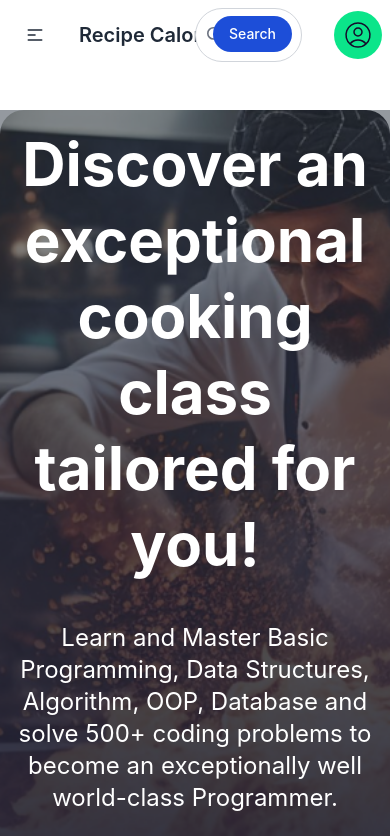
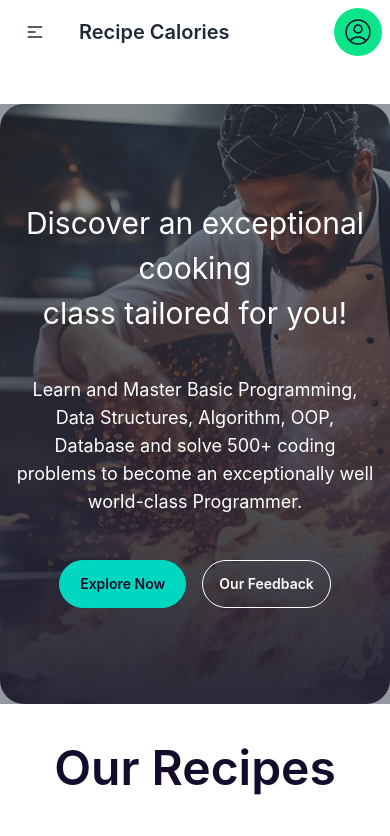
Before and after one commit to ariful2o/Chefs-Table-client, a React (Vite) app: page / in a window 390 px wide. Shown: the top 836 px of the page. Built offline with nearby package versions, Linux system fonts and the light colour scheme.

Commit message:
responsibe for mibile done

```diff
--- a/src/Components/Banner/Banner.jsx
+++ b/src/Components/Banner/Banner.jsx
@@ -11,19 +11,19 @@ export default function Banner() {
         <div className="hero-overlay"></div>
         <div className="hero-content text-center text-neutral-content">
           <div className="max-w-7xl">
-            <h1 className="mb-5 text-6xl font-bold text-white leading-[76px]">
+            <h1 className="mb-5 text-3xl lg:text-6xl font-normal lg:font-bold text-white leading-normal lg:leading-[76px]">
               Discover an exceptional cooking <br /> class tailored for you!
             </h1>
-            <p className="mb-5 text-2xl my-10 text-white">
+            <p className="mb-5 text-lg lg:text-2xl my-10 text-white">
               Learn and Master Basic Programming, Data Structures, Algorithm,
               OOP, Database and solve 500+ coding problems to become an
               exceptionally well world-class Programmer.
             </p>
-            <div className="mt-11">
-              <button className="btn btn-accent text-[#150B2B] rounded-[50px] px-9 py-4">
+            <div className="mt-11 flex justify-center">
+              <button className="btn btn-accent text-[#150B2B] rounded-[50px] px-5 lg:px-9 py-4">
                 Explore Now
               </button>
-              <button className="btn btn-outline btn-ghost ml-4 text-white rounded-[50px] px-7 py-4 hover:text-[#fff]">
+              <button className="btn btn-outline btn-ghost ml-4 text-white rounded-[50px] px:3 lg:px-7 py-4 hover:text-[#fff]">
                 Our Feedback
               </button>
             </div>
--- a/src/Components/CookSummary/WantCook/ShowCookItem/ShowCookItem.jsx
+++ b/src/Components/CookSummary/WantCook/ShowCookItem/ShowCookItem.jsx
@@ -5,7 +5,7 @@ export default function ShowCookItem({ item ,handleCurrentlyCook,}) {
   const { recipe_name, preparing_time, calories,id } = item;
   // console.log(item)
   return (
-    <tbody>
+    <tbody className="w-full">
       {/* row 1 */}
       <tr>
         <th><img src={icon8} alt="" /></th>
--- a/src/Components/Header/Header.jsx
+++ b/src/Components/Header/Header.jsx
@@ -40,7 +40,7 @@ export default function Header() {
             <li><a>Home</a></li>
             <li><a>Recipes</a></li>
             <li><a>About</a></li>
-            <li><a>Search</a></li>
+            {/* <li><a>Search</a></li> */}
           </ul>
         </div>
         <div className="navbar-end">
--- /dev/null
+++ b/src/Components/Search/Search.css
@@ -0,0 +1,26 @@
+
+@media screen-max 450px {
+    #searchIcon{
+        display: none;
+    }
+}
+
+/* Default styles for search component */
+#searchIcon {
+    display: none; /* Hide the search component by default */
+  }
+
+  /* Styles for large devices (e.g., desktops, laptops) */
+  @media (min-width: 768px) {
+    #searchIcon {
+      display: block; /* Display the search component for large devices */
+      /* Add your styles for large devices here */
+    }
+  }
+
+  /* Styles for non-large devices (e.g., mobile devices) */
+  @media (max-width: 767px) {
+    #searchIcon {
+      display: none; /* Hide the search component for non-large devices */
+    }
+  }
--- a/src/Components/Search/Search.jsx
+++ b/src/Components/Search/Search.jsx
@@ -1,8 +1,9 @@
 import React from "react";
+import './Search.css'
 
 function SearchForm() {
   return (
-    <form className="max-w-md mr-8">
+    <form id="searchIcon" className="max-w-md mr-8">
       <label
         htmlFor="default-search"
         className="mb-2 text-sm font-medium text-gray-900 sr-only dark:text-white"
--- a/src/Components/card/Card.jsx
+++ b/src/Components/card/Card.jsx
@@ -11,7 +11,7 @@ export default function Card({ card, handleCookTiem }) {
     short_description,
     ingredients,
     preparing_time,
-    calories
+    calories,
   } = card;
 
   const [selected, setSelected] = useState(false);
@@ -36,9 +36,17 @@ export default function Card({ card, handleCookTiem }) {
 
   return (
     <div>
-      <div className={`card card-compact w-96 bg-base-100 shadow-xl my-8 pt-8 border ${selected ? 'border-green-500' : 'border-slate-200'}`}>
+      <div
+        className={`card card-compact w-full lg:w-96 bg-base-100 shadow-xl my-8 pt-8 border ${
+          selected ? "border-green-500" : "border-slate-200"
+        }`}
+      >
         <figure>
-          <img className="h-52 w-full rounded-2xl" src={recipe_image} alt="recipe_image" />
+          <img
+            className="h-52 w-full rounded-2xl"
+            src={recipe_image}
+            alt="recipe_image"
+          />
         </figure>
         <div className="card-body">
           <h2 className="card-title">{recipe_name}</h2>
@@ -63,9 +71,11 @@ export default function Card({ card, handleCookTiem }) {
           <div className="my-4">
             <button
               onClick={handleSelect}
-              className={`btn btn-accent text-[#150B2B] rounded-[50px] px-6 py-3 ${selected ? 'bg-green-500' : ''}`}
+              className={`btn btn-accent text-[#150B2B] rounded-[50px] px-6 py-3 ${
+                selected ? "bg-green-500" : ""
+              }`}
             >
-              {selected ? 'Selected' : 'Want to cook'}
+              {selected ? "Selected" : "Want to cook"}
             </button>
           </div>
         </div>
```
